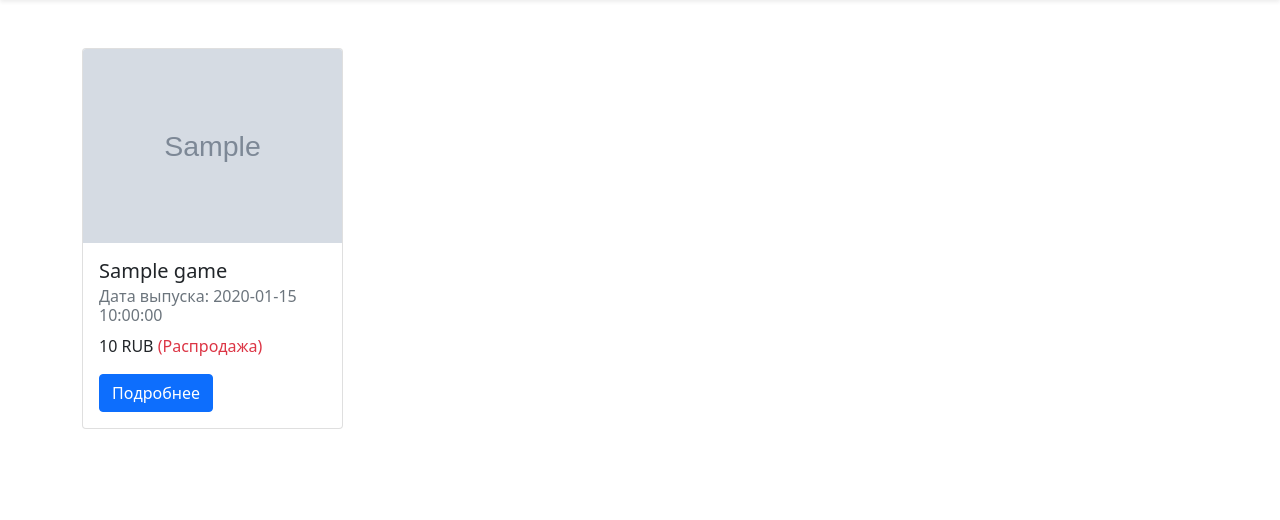
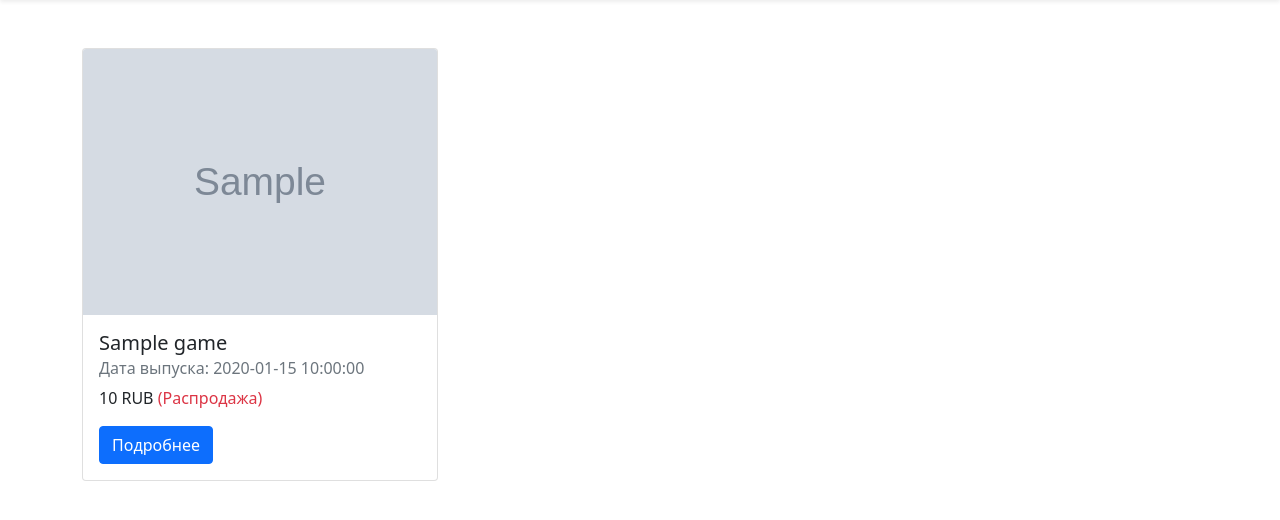
Before and after one commit to BakasaRus/AIP-Games, a Flask app: page / in a window 1280 px wide. Shown: the part 56-576 px from the top of the page. Run offline with Flask 2, Linux system fonts and the light colour scheme; tables that the repository leaves empty hold one stand-in row (values such as "Sample post"); grey boxes marked "Sample" are stand-in pictures.

Commit message:
Make cards on main page bigger

```diff
--- a/templates/index.html
+++ b/templates/index.html
@@ -6,7 +6,7 @@
 
 {% block content %}
     <div class="container mt-5">
-        <div class="row row-cols-xl-4 row-cols-md-3 row-cols-sm-2 row-cols-1">
+        <div class="row row-cols-xl-3 row-cols-md-2 row-cols-1">
             {% for game in games %}
                 <div class="col">
                     {% include 'game_card.html' %}
```
